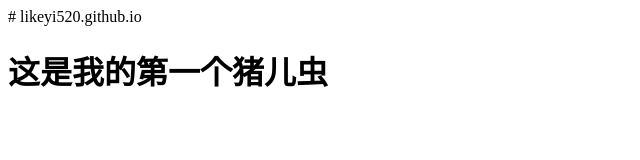
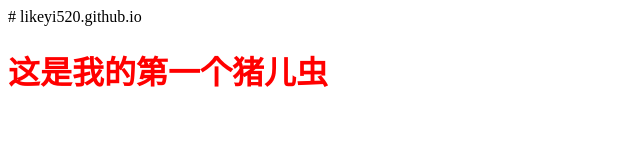
Before and after one commit to likeyi520/likeyi520.github.io, a plain HTML site: page index.html in a window 1280 px wide. Shown: the whole page, without its empty margins (0-640 px from the left). Drawn offline with Linux system fonts and the light colour scheme.

Commit message:
Update index.html

```diff
--- a/index.html
+++ b/index.html
@@ -1,2 +1,11 @@
 # likeyi520.github.io
-<h1>这是我的第一个猪儿虫</h1>
+<head>
+  <style>
+  h1{
+    color:red;
+  }
+</style>
+</head>
+<body>
+  <h1>这是我的第一个猪儿虫</h1>
+</body>
```
